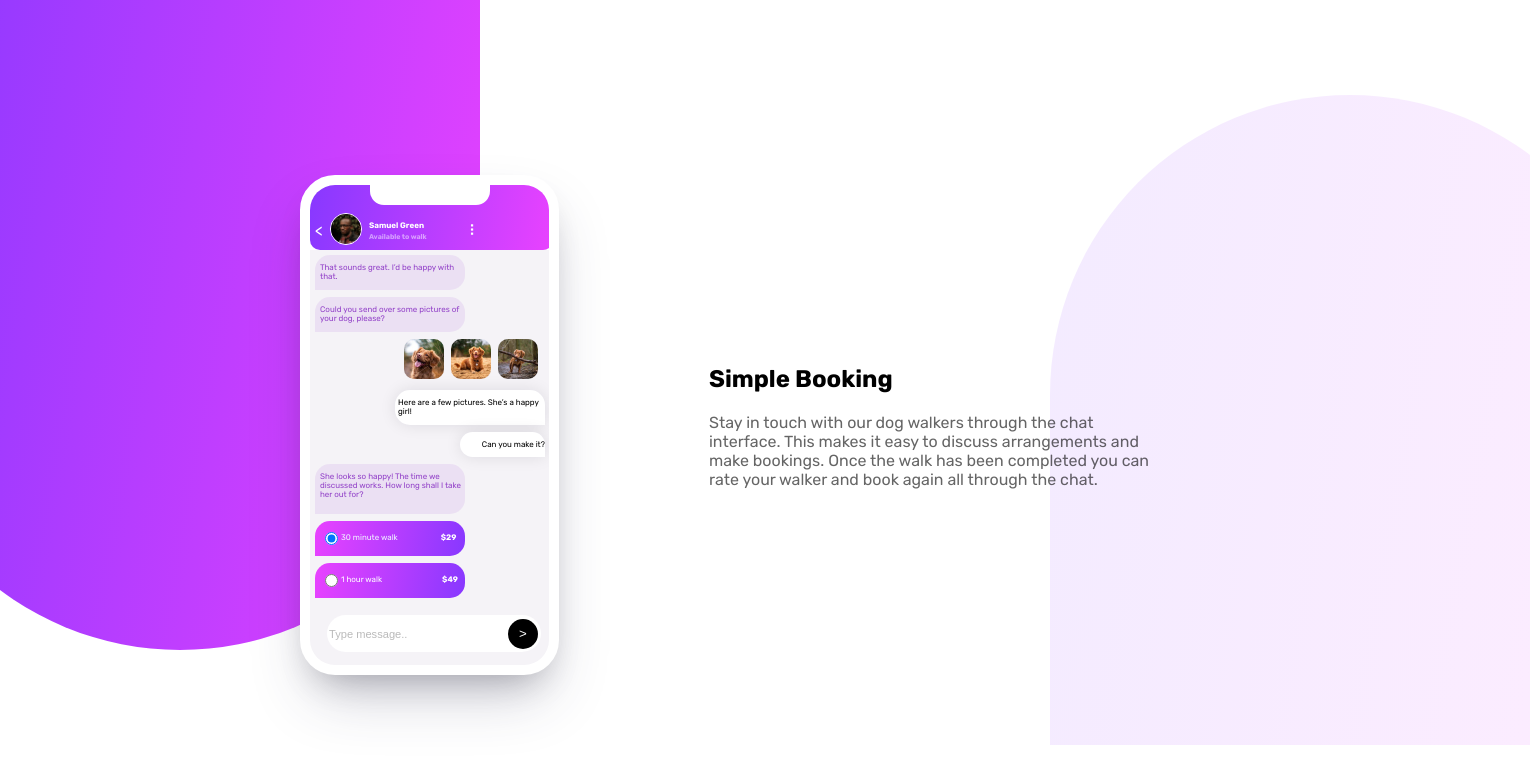
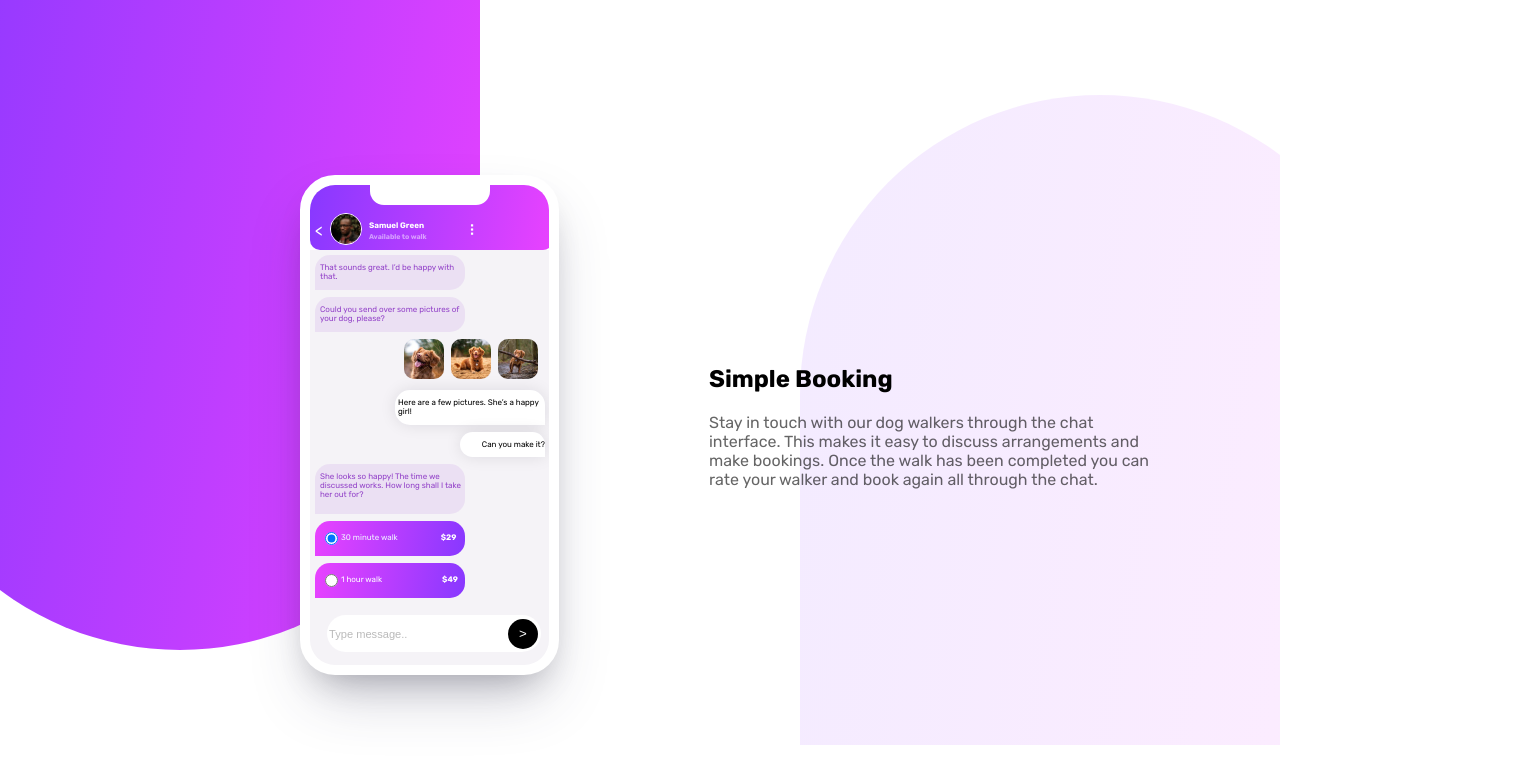
Before and after one commit to newwohh/chat-app-illustration, a plain HTML site: page index.html in a window 1280 px wide. Shown: the whole page, 1530 px wide, since content can reach past the window. Drawn offline with Linux system fonts and the light colour scheme.

Commit message:
Update styles.css

```diff
--- a/styles.css
+++ b/styles.css
@@ -1,8 +1,6 @@
 body{font-family: 'Rubik', sans-serif;
 margin: 0;
-padding: 0;
-width: 1530px;
-height: 700px;}
+padding: 0;}
 
 .curve{display: flex;
 justify-content: space-between;
```
